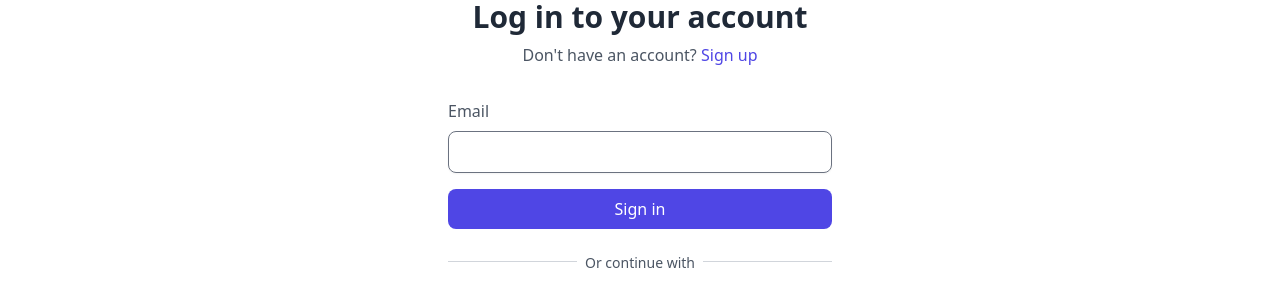
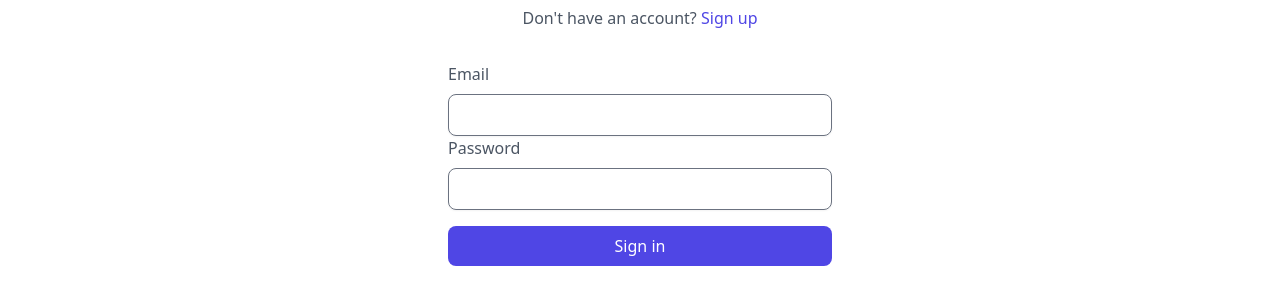
Before and after one commit to VarunHarinath/Arvind-Project--test_mode, a React (Vite) app in the folder frontend/easy-fill/: page /login in a window 1280 px wide. Shown: the part 309-601 px from the top of the page. Built offline with nearby package versions, Linux system fonts and the light colour scheme.

Commit message:
final update

```diff
--- a/frontend/easy-fill/src/Components/Form.jsx
+++ b/frontend/easy-fill/src/Components/Form.jsx
@@ -101,7 +101,7 @@ export default function Form() {
     setQuantity((prevQuantity) => (prevQuantity >= 10 ? prevQuantity : prevQuantity+1));
 
     setQuantity((prevQuantity) =>
-      prevQuantity >= 30 ? prevQuantity : prevQuantity + 1
+      prevQuantity >= 10 ? prevQuantity : prevQuantity + 1
     );
 
   };
--- a/frontend/easy-fill/src/Components/Login/Login.jsx
+++ b/frontend/easy-fill/src/Components/Login/Login.jsx
@@ -28,7 +28,7 @@ const Login = () => {
                 </p>
               </div>
             </div>
-            <form onSubmit={(e) => e.preventDefault()}>
+            <form onSubmit={(e) => {e.preventDefault();<Link to={'/'} />}}>
               <div>
                 <label className="font-medium">Email</label>
                 <input
@@ -36,10 +36,18 @@ const Login = () => {
                   required
                   className="w-full mt-2 px-3 py-2 text-gray-500 bg-transparent outline-none border focus:border-indigo-600 shadow-sm rounded-lg"
                 />
+                <label className="font-medium">Password</label>
+                <input
+                  type="password"
+                  required
+                  className="w-full mt-2 px-3 py-2 text-gray-500 bg-transparent outline-none border focus:border-indigo-600 shadow-sm rounded-lg"
+                />
               </div>
-              <button className="w-full mt-4 px-4 py-2 text-white font-medium bg-indigo-600 hover:bg-indigo-500 active:bg-indigo-600 rounded-lg duration-150">
+              <Link to="/">              <button className="w-full mt-4 px-4 py-2 text-white font-medium bg-indigo-600 hover:bg-indigo-500 active:bg-indigo-600 rounded-lg duration-150">
                 Sign in
               </button>
+              </Link>
+
             </form>
             <div className="relative">
               <span className="block w-full h-px bg-gray-300"></span>
```
Also changed, not shown: 1 other file (tests, documents, lock files or other folders).
